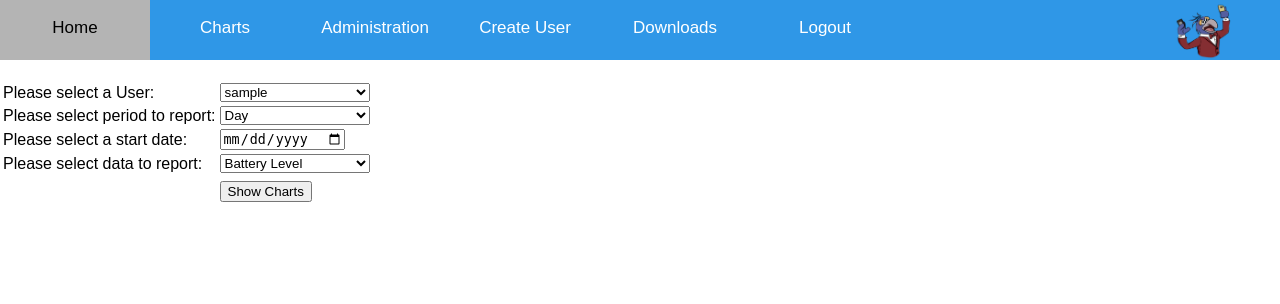
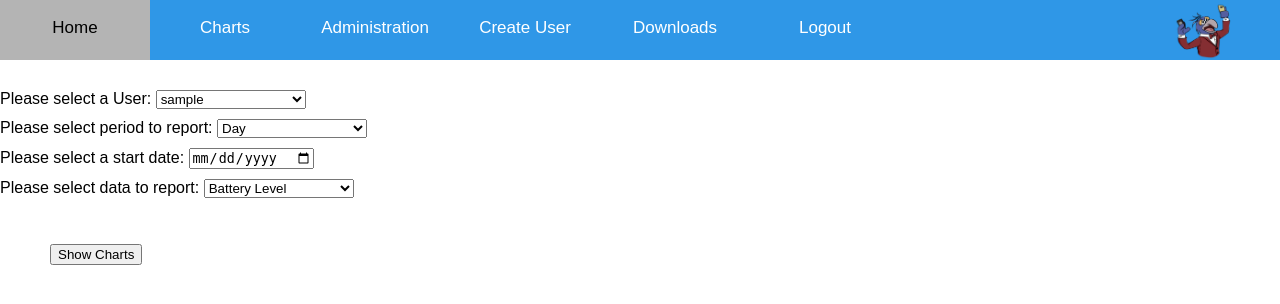
Before and after one commit to danwalsh1/Project_Gonzo, a PHP site: page /pages/adminCharts.php in a window 1280 px wide. Shown: the top 304 px of the page. Run offline with PHP 8.4, Linux system fonts and the light colour scheme; the visitor is signed in with stand-in values (Sample User, id 1); tables that the repository leaves empty or names only in its code hold one stand-in row (values such as "Sample post").

Commit message:
FORMATTED adminCharts.php
no changes to the code

```diff
--- a/website/project_gonzo_v1/pages/adminCharts.php
+++ b/website/project_gonzo_v1/pages/adminCharts.php
@@ -69,73 +69,48 @@
 			</div>
 
 			<div id="Content">
-				<div style="font-family:arial">
-					<table align="left">
 				<form action= "adminCharts.php" method = "POST">
-							<tr>
-								<td>
+
+					<div id="DropDown" style="padding-top: 10px; text-align: Left; font-family:arial">
 						<label> Please select a User: </label>
-								</td>
-								<td>
 						<select class="form-dropdown" style="width:150px" id="Dropdown" name="DD">
 							<?php echo retrieve_users_DropDown(); ?>
 						</select>
-								</td>
-							</tr>
+					</div>
 
-							<tr>
-								<td>
+					<div id="Timeframe" style="padding-top: 10px; text-align: left;font-family:arial">
 						<label> Please select period to report: </label>
-								</td>
-								<td>
 						<select class="form-dropdown" style="width:150px;font-family:arial" id="DropdownTimeframe" name="DDTimeframe">
 							<option>Day</option>
 							<option>Week</option>
 							<option>Month</option>
 						</select>
-								</td>
-							</tr>
+					</div>
 
-							<tr>
-								<td>
+					<div id = "Calendar" style="padding-top: 10px; text-align: left; font-family:arial">
 						<label> Please select a start date: </label>
-								</td>
-								<td>
 						<input type= "date" name="Calendar">
-								</td>
-							</tr>
+					</div>
 
-							<tr>
-								<td>
+					<div id = "ChartType" style="padding-top: 10px; text-align: left;font-family:arial">
 						<label> Please select data to report: </label>
-								</td>
-								<td>
 						<select class="form-dropdown" style="width:150px" id="DropdownChartType" name="DDChartType">
 							<option>Battery Level</option>
 							<option>Battery Charging State</option>
 							<option>CPU Usage</option>
 						</select>
-								</td>
-							</tr>
+					</div>
 
-							<tr>
-								<td>
-								</td>
-								<td>
+					<div id="HiddenInputs">
 						<input type="hidden" id="hDeviceWidth" name="deviceWidth" value="test" runat="server">
-								</td>
-							</tr>
+					</div>
 
-							<tr>
-								<td>
-								</td>
-								<td>
+					<div id="ChartsView" style="padding-top: 10px;padding-left: 50px; text-align: left;">
+						<br />
+						<br />
 						<input type="submit" value="Show Charts" name="UpdateChartView">
-								</td>
-							</tr>
+					</div>
 		</form>
-					</table>
-				</div>
 		<script>
 			document.getElementById('hDeviceWidth').value=screen.width;
 		</script>
```
Lines whose indentation alone changed are shown as unchanged.
